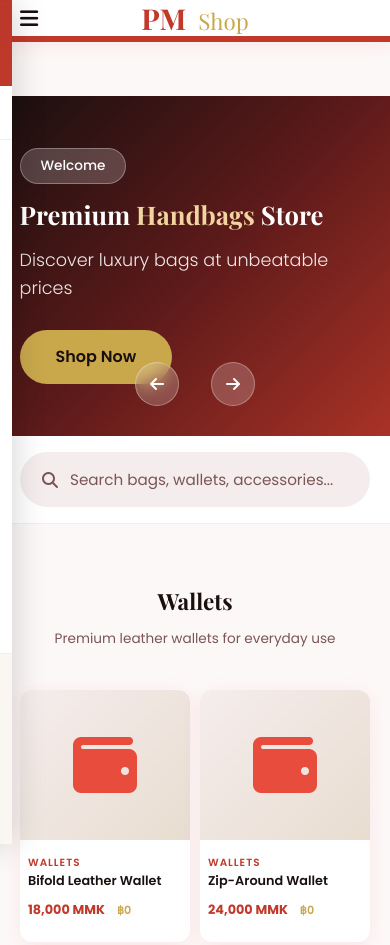
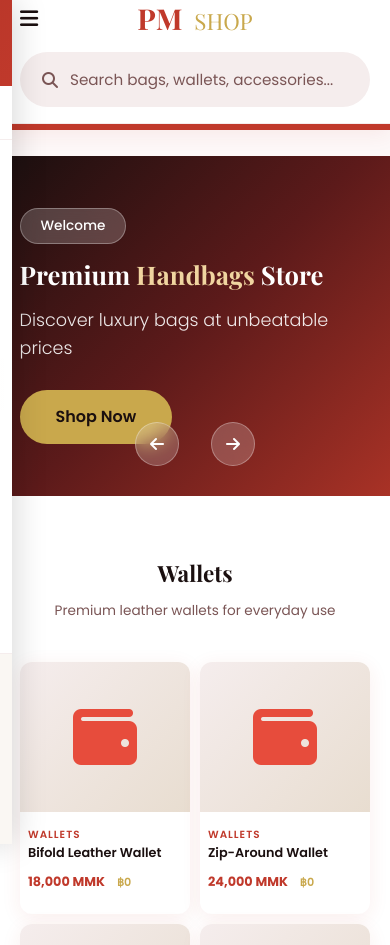
Before and after one commit to aungheinsett/pm-shop, a website: page index.html in a window 390 px wide. Shown: the top 945 px of the page. Drawn offline with nearby package versions, Linux system fonts and the light colour scheme; no server answers.

Commit message:
Search bar in header, Shop to SHOP

```diff
--- a/index.html
+++ b/index.html
@@ -24,8 +24,16 @@
       <button class="menu-btn" id="menuBtn"><i class="fas fa-bars"></i></button>
       <a href="#" class="logo logo-center">
         <span class="logo-pm">PM</span>
-        <span class="logo-store">Shop</span>
+        <span class="logo-store">SHOP</span>
       </a>
+    </div>
+    <div class="search-section">
+      <div class="container">
+        <div class="search-bar-full">
+          <i class="fas fa-search search-icon"></i>
+          <input type="text" placeholder="Search bags, wallets, accessories..." id="searchInput" class="search-input-main">
+        </div>
+      </div>
     </div>
   </header>
 
@@ -34,7 +42,7 @@
   <aside class="slide-drawer" id="slideDrawer">
     <div class="drawer-header">
       <div class="drawer-logo">
-        <span class="logo-pm">PM</span><span class="logo-store">Shop</span>
+        <span class="logo-pm">PM</span><span class="logo-store">SHOP</span>
       </div>
       <button class="drawer-close" id="drawerClose"><i class="fas fa-times"></i></button>
     </div>
@@ -109,16 +117,6 @@
       <button class="hero-next" id="heroNext"><i class="fas fa-arrow-right"></i></button>
     </div>
   </section>
-
-  <!-- Search Bar -->
-  <div class="search-section">
-    <div class="container">
-      <div class="search-bar-full">
-        <i class="fas fa-search search-icon"></i>
-        <input type="text" placeholder="Search bags, wallets, accessories..." id="searchInput" class="search-input-main">
-      </div>
-    </div>
-  </div>
 
   <!-- Wallets Section -->
   <section class="product-section" id="wallets">
@@ -225,7 +223,7 @@
       <div class="footer-grid">
         <div class="footer-col">
           <div class="footer-logo">
-        <span class="logo-pm">PM</span><span class="logo-store">Shop</span>
+        <span class="logo-pm">PM</span><span class="logo-store">SHOP</span>
           </div>
           <p>Your premier destination for quality handbags, wallets, and accessories.</p>
           <div class="social-links">
--- a/styles.css
+++ b/styles.css
@@ -1899,7 +1899,8 @@ img { max-width: 100%; }
   .logo-store { font-size: 1.4rem; }
   .menu-btn { font-size: 1.3rem; }
   .header { width: 100vw; margin-left: calc(-50vw + 50%); position: fixed; top: 0; left: 0; right: 0; z-index: 100; }
-  .hero-slider { width: 100vw; margin-left: calc(-50vw + 50%); margin-top: 80px; }
+  .search-section { display: block; }
+  .hero-slider { width: 100vw; margin-left: calc(-50vw + 50%); margin-top: 140px; }
   .product-section { width: 100vw; margin-left: calc(-50vw + 50%); }
   .newsletter { width: 100vw; margin-left: calc(-50vw + 50%); }
   footer { width: 100vw; margin-left: calc(-50vw + 50%); }
```
Also changed, not shown: admin/login.html (+1 -1 lines).
